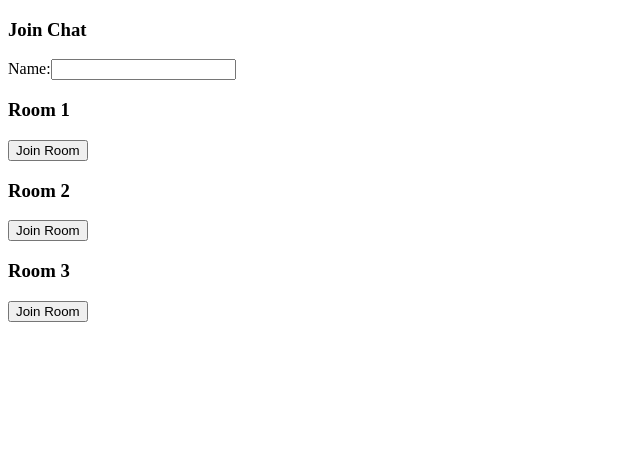
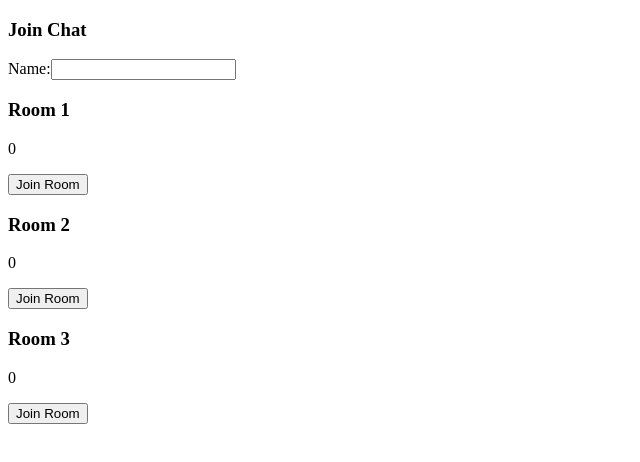
Before and after one commit to JAruliah/chat-app, a React (Create React App) app in the folder client/: page / in a window 1280 px wide. Shown: the top 462 px of the page, without its empty margins (0-640 px from the left). Built offline with nearby package versions, Linux system fonts and the light colour scheme; no server answers; the HTML template or start-up script is replaced by a standard one.

Commit message:
room user count

```diff
--- a/client/src/App.tsx
+++ b/client/src/App.tsx
@@ -24,7 +24,7 @@ const App = () => {
   // If the user has chosen a username and a room, display the chat
   return (
     <div>
-      {logged ? <Chat roomUsers={roomUsers} userName={userName} room={room} socket={socket} setRoomUsers={setRoomUsers} />:<JoinRoom userName={userName} setUserName={setUserName} room={room} setRoom={setRoom} socket={socket} logged={logged} setLogged={setLogged}/>}
+      {logged ? <Chat roomUsers={roomUsers} userName={userName} room={room} socket={socket} setRoomUsers={setRoomUsers} />:<JoinRoom roomUsers={roomUsers} userName={userName} setUserName={setUserName} room={room} setRoom={setRoom} socket={socket} logged={logged} setLogged={setLogged}/>}
 
     </div>
   );
--- a/client/src/components/Chat.tsx
+++ b/client/src/components/Chat.tsx
@@ -27,15 +27,22 @@ export const Chat: React.FC<ChatProps> = ({userName, room, socket, roomUsers, se
     // on sending a message emit the message data to the server and add message to message list
     const sendMessage = async (e:React.FormEvent<HTMLFormElement>) => {
         e.preventDefault()
+        let time = new Date(Date.now()).getHours() % 12 + ":" + new Date(Date.now()).getMinutes()
+        if (parseInt(time) > 12){
+            time += "am"
+        }else{
+            time += "pm"
+        }
         if (currentMessage !== ""){
             const messageData : Message= {
                 room:room,
                 author: userName,
                 message: currentMessage,
-                time: new Date(Date.now()).getHours() + 11 % 12 + 1 + ":" + new Date(Date.now()).getMinutes() + (new Date(Date.now()).getHours() >= 12 ? "pm":"am")
+                time: time
             }
             await socket.emit("send-message", messageData)
             setMessageList([...messageList, messageData])
+            setCurrentMessage("")
         }
     }
     // Whenever a recieve message event add the message data to the message list
@@ -63,7 +70,7 @@ export const Chat: React.FC<ChatProps> = ({userName, room, socket, roomUsers, se
                     </div>
                     <div className="chat-footer">
                         <label>Type here
-                        <input type="text" onChange={(e) => {setCurrentMessage(e.target.value)}}/>
+                        <input type="text" value={currentMessage} onChange={(e) => {setCurrentMessage(e.target.value)}}/>
                         </label>
                         <button>Send</button>
                     </div>
--- a/client/src/components/JoinRoom.tsx
+++ b/client/src/components/JoinRoom.tsx
@@ -1,4 +1,4 @@
-import React from 'react'
+import React, {useEffect, useState} from 'react'
 
 // interface for props
 interface JoinRoomProps {
@@ -8,10 +8,18 @@ interface JoinRoomProps {
    setRoom:  React.Dispatch<React.SetStateAction<string>>,
    socket: any,
    logged:boolean,
-   setLogged:React.Dispatch<React.SetStateAction<boolean>>
+   setLogged:React.Dispatch<React.SetStateAction<boolean>>,
+   roomUsers:{
+    userName: string;
+    room: string;
+    id: string;
+}[]
 }
 
-export const JoinRoom: React.FC<JoinRoomProps> = ({userName, setUserName, room, setRoom, socket, logged, setLogged}) => {
+export const JoinRoom: React.FC<JoinRoomProps> = ({userName, setUserName, room, setRoom, socket, logged, setLogged, roomUsers}) => {
+  const [room1UserCount, setRoom1UserCount] = useState<number>(0)
+  const [room2UserCount, setRoom2UserCount] = useState<number>(0)
+  const [room3UserCount, setRoom3UserCount] = useState<number>(0)
   // Join a room if username and room is entered
     const joinRoom = (e:any) :void => {
         if (userName !== "" && room !== ""){
@@ -19,6 +27,22 @@ export const JoinRoom: React.FC<JoinRoomProps> = ({userName, setUserName, room,
            setLogged(true)
         }
       }
+
+      useEffect(() => {
+        socket.on('connect', () =>{
+
+          socket.on('send-all-users', (users:{userName:string,room:string,id:string}[]) => {
+              const room1UserList = users.filter(user => user.room === 'room-1')
+              setRoom1UserCount(room1UserList.length)
+              const room2UserList = users.filter(user => user.room === 'room-2')
+              setRoom2UserCount(room2UserList.length)
+              const room3UserList = users.filter(user => user.room === 'room-3')
+              setRoom3UserCount(room3UserList.length)
+          })
+
+        })
+      },[socket])
+
         return (
             <div>
               <form onSubmit={(e) => joinRoom(e)}>
@@ -29,28 +53,23 @@ export const JoinRoom: React.FC<JoinRoomProps> = ({userName, setUserName, room,
                 <div className="rooms">
                   <div className="room-1">
                     <h3>Room 1</h3>
-                    <p></p>
+                      <p>{room1UserCount}</p>
                     <button type="submit" onClick={(e) => {setRoom('room-1')}}>Join Room</button>
                   </div>
 
                   <div className="room-2">
                     <h3>Room 2</h3>
-                    <p></p>
+                    <p>{room2UserCount}</p>
                     <button type="submit" onClick={(e) => {setRoom('room-2')}}>Join Room</button>
                   </div>
 
                   <div className="room-3">
                     <h3>Room 3</h3>
-                    <p></p>
+                    <p>{room3UserCount}</p>
                     <button type="submit" onClick={(e) => {setRoom('room-3')}}>Join Room</button>
                   </div>
 
                 </div>
-                {/* <label>Room
-                <input type="text" onChange={(e) => {setRoom(e.target.value)}}></input>
-                </label>
-
-                <button>Join A Room</button> */}
                 </form>
 
           </div>
```
Also changed, not shown: 1 other file (tests, documents, lock files or other folders).
